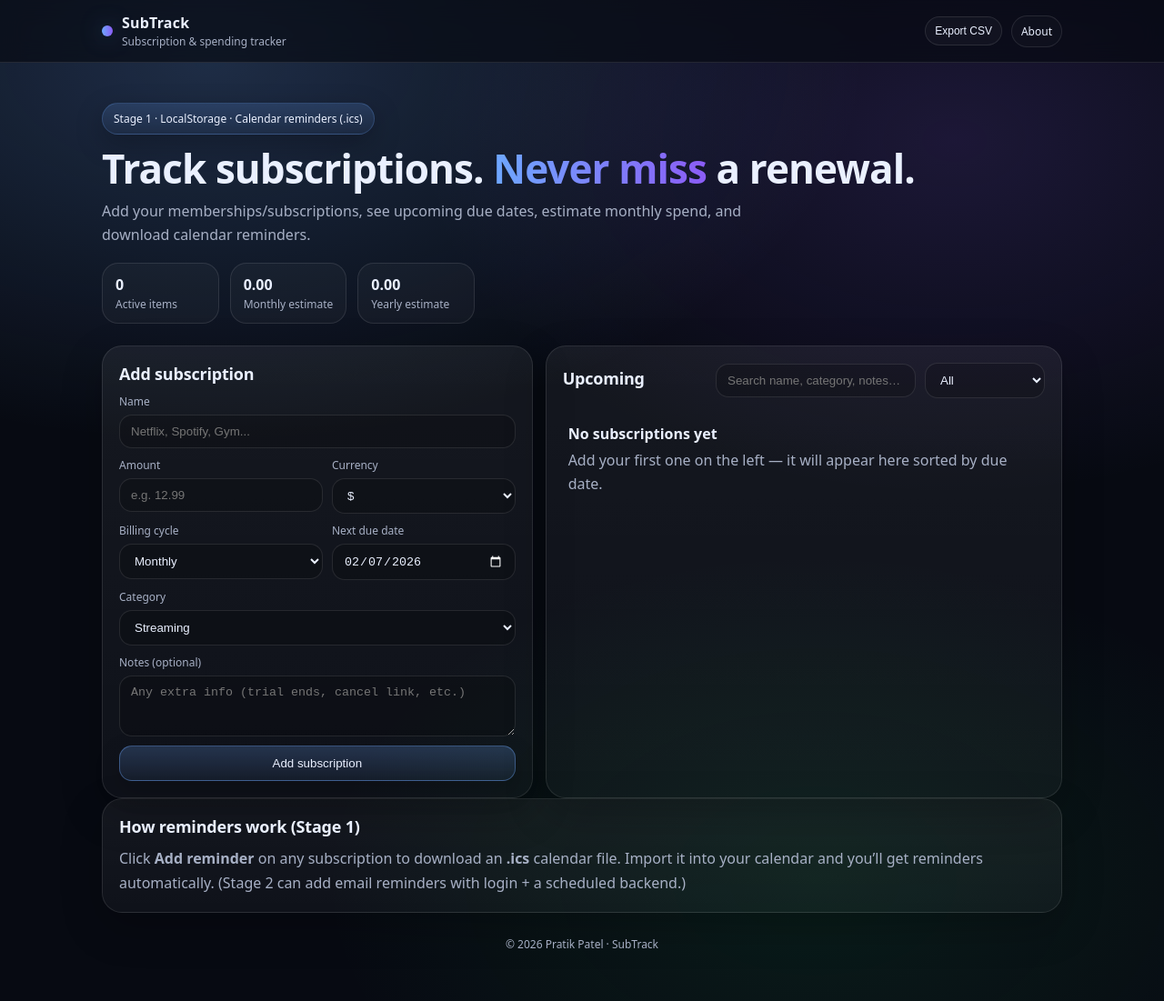
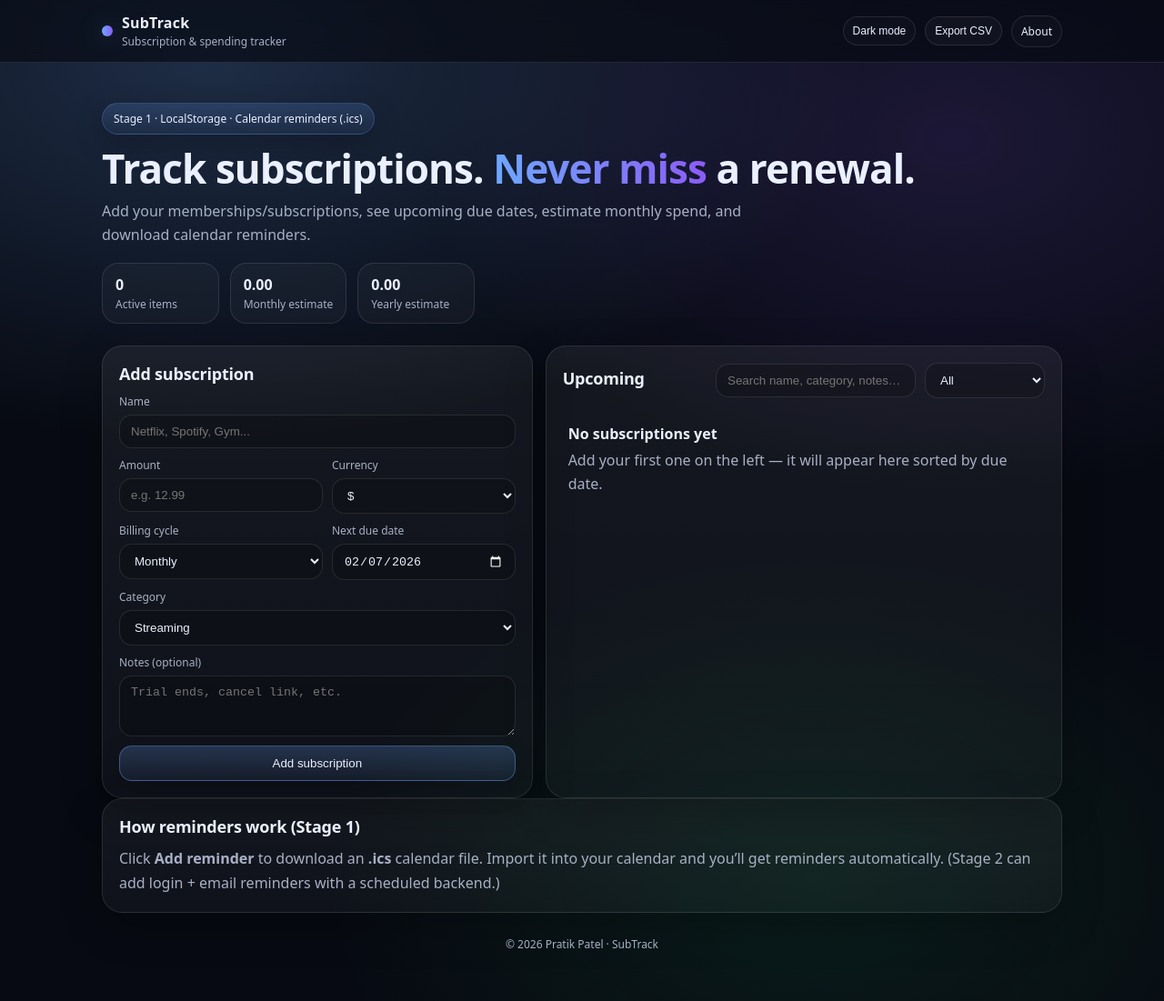
Before and after one commit to Pratik-Ptl/Subscription-Tracker, a React (Vite) app: page / in a window 1280 px wide. Shown: the whole page at 91% size. Built offline with nearby package versions, Linux system fonts and the light colour scheme.

Commit message:
Refactor theme handling and improve code clarity

```diff
--- a/src/App.jsx
+++ b/src/App.jsx
@@ -1,8 +1,9 @@
 import { useEffect, useMemo, useState } from "react";
 import "./App.css";
 
-/** ---------- Helpers (no extra files needed) ---------- **/
+/** ---------- Helpers ---------- **/
 const STORAGE_KEY = "subtrack:v1";
+const THEME_KEY = "subtrack:theme";
 
 function safeParse(json, fallback) {
   try {
@@ -22,13 +23,11 @@ function pad2(n) {
   return String(n).padStart(2, "0");
 }
 
-// Format as YYYY-MM-DD (local)
 function toYMD(date) {
   const d = new Date(date);
   return `${d.getFullYear()}-${pad2(d.getMonth() + 1)}-${pad2(d.getDate())}`;
 }
 
-// Parse YYYY-MM-DD as local date
 function fromYMD(ymd) {
   const [y, m, d] = ymd.split("-").map(Number);
   return new Date(y, (m || 1) - 1, d || 1);
@@ -49,11 +48,8 @@ function daysInMonth(year, monthIndex) {
 function addMonthsClamped(date, monthsToAdd) {
   const d = new Date(date);
   const day = d.getDate();
-
-  // Move to 1st to avoid overflow then clamp day
   d.setDate(1);
   d.setMonth(d.getMonth() + monthsToAdd);
-
   const dim = daysInMonth(d.getFullYear(), d.getMonth());
   d.setDate(Math.min(day, dim));
   return d;
@@ -61,21 +57,14 @@ function addMonthsClamped(date, monthsToAdd) {
 
 function nextDueYMD(currentYMD, cycle) {
   const current = fromYMD(currentYMD);
-
   let next;
   if (cycle === "weekly") {
     next = new Date(current);
     next.setDate(next.getDate() + 7);
-  } else if (cycle === "monthly") {
-    next = addMonthsClamped(current, 1);
-  } else if (cycle === "quarterly") {
-    next = addMonthsClamped(current, 3);
-  } else if (cycle === "yearly") {
-    next = addMonthsClamped(current, 12);
-  } else {
-    next = addMonthsClamped(current, 1);
-  }
-
+  } else if (cycle === "monthly") next = addMonthsClamped(current, 1);
+  else if (cycle === "quarterly") next = addMonthsClamped(current, 3);
+  else if (cycle === "yearly") next = addMonthsClamped(current, 12);
+  else next = addMonthsClamped(current, 1);
   return toYMD(next);
 }
 
@@ -125,12 +114,10 @@ function cycleToRRule(cycle) {
   return "FREQ=MONTHLY;INTERVAL=1";
 }
 
-// DTSTART as local “floating time” 09:00 to make it practical
 function makeICS(sub) {
   const dt = fromYMD(sub.nextDue);
   const dtstamp = new Date();
-  const dtStart =
-    `${dt.getFullYear()}${pad2(dt.getMonth() + 1)}${pad2(dt.getDate())}T090000`;
+  const dtStart = `${dt.getFullYear()}${pad2(dt.getMonth() + 1)}${pad2(dt.getDate())}T090000`;
   const dtStamp =
     `${dtstamp.getUTCFullYear()}${pad2(dtstamp.getUTCMonth() + 1)}${pad2(dtstamp.getUTCDate())}T${pad2(dtstamp.getUTCHours())}${pad2(dtstamp.getUTCMinutes())}${pad2(dtstamp.getUTCSeconds())}Z`;
 
@@ -140,7 +127,6 @@ function makeICS(sub) {
     `${sub.name}\nAmount: ${sub.currency}${Number(sub.amount || 0).toFixed(2)}\nCycle: ${sub.cycle}\nCategory: ${sub.category || "—"}\n\nCreated with SubTrack`
   );
 
-  // Alarm: 1 day before at 09:00
   const ics = [
     "BEGIN:VCALENDAR",
     "VERSION:2.0",
@@ -178,15 +164,13 @@ function toCSV(subs) {
 
   const rows = [
     headers.join(","),
-    ...subs.map((s) =>
-      headers.map((h) => escape(s[h])).join(",")
-    ),
+    ...subs.map((s) => headers.map((h) => escape(s[h])).join(",")),
   ];
 
   return rows.join("\n");
 }
 
-/** ---------- UI ---------- **/
+/** ---------- UI constants ---------- **/
 const CATEGORY_OPTIONS = [
   "Streaming",
   "Music",
@@ -216,7 +200,22 @@ function badgeForDue(days) {
   return { text: `Due in ${days}d`, tone: "muted" };
 }
 
+function getInitialTheme() {
+  const saved = localStorage.getItem(THEME_KEY);
+  if (saved === "light" || saved === "dark") return saved;
+
+  // Default to OS preference if nothing saved
+  const prefersDark =
+    typeof window !== "undefined" &&
+    window.matchMedia &&
+    window.matchMedia("(prefers-color-scheme: dark)").matches;
+
+  return prefersDark ? "dark" : "light";
+}
+
 export default function App() {
+  const [theme, setTheme] = useState(getInitialTheme);
+
   const [subs, setSubs] = useState(() => {
     const raw = localStorage.getItem(STORAGE_KEY);
     return safeParse(raw, []);
@@ -238,6 +237,11 @@ export default function App() {
   const [editingId, setEditingId] = useState(null);
 
   useEffect(() => {
+    document.documentElement.dataset.theme = theme;
+    localStorage.setItem(THEME_KEY, theme);
+  }, [theme]);
+
+  useEffect(() => {
     localStorage.setItem(STORAGE_KEY, JSON.stringify(subs));
   }, [subs]);
 
@@ -254,10 +258,7 @@ export default function App() {
         const matchesCat = filterCat === "All" || s.category === filterCat;
         return matchesQuery && matchesCat;
       })
-      .sort((a, b) => {
-        // sort by nextDue ascending
-        return fromYMD(a.nextDue).getTime() - fromYMD(b.nextDue).getTime();
-      });
+      .sort((a, b) => fromYMD(a.nextDue).getTime() - fromYMD(b.nextDue).getTime());
   }, [subs, query, filterCat]);
 
   const totals = useMemo(() => {
@@ -302,14 +303,11 @@ export default function App() {
       nextDue: form.nextDue,
       category: form.category,
       notes: form.notes?.trim() ?? "",
-      createdAt: editingId ? undefined : new Date().toISOString(),
       updatedAt: new Date().toISOString(),
     };
 
     setSubs((prev) => {
-      if (editingId) {
-        return prev.map((s) => (s.id === editingId ? { ...s, ...payload } : s));
-      }
+      if (editingId) return prev.map((s) => (s.id === editingId ? { ...s, ...payload } : s));
       return [payload, ...prev];
     });
 
@@ -337,7 +335,11 @@ export default function App() {
 
   function onMarkPaid(sub) {
     const next = nextDueYMD(sub.nextDue, sub.cycle);
-    setSubs((prev) => prev.map((s) => (s.id === sub.id ? { ...s, nextDue: next, updatedAt: new Date().toISOString() } : s)));
+    setSubs((prev) =>
+      prev.map((s) =>
+        s.id === sub.id ? { ...s, nextDue: next, updatedAt: new Date().toISOString() } : s
+      )
+    );
   }
 
   function exportCSV() {
@@ -347,7 +349,9 @@ export default function App() {
 
   function downloadICS(sub) {
     const ics = makeICS(sub);
-    const safeName = sub.name.replace(/[^\w\- ]+/g, "").trim().replace(/\s+/g, "-").toLowerCase() || "subscription";
+    const safeName =
+      sub.name.replace(/[^\w\- ]+/g, "").trim().replace(/\s+/g, "-").toLowerCase() ||
+      "subscription";
     downloadFile(`reminder-${safeName}.ics`, ics, "text/calendar;charset=utf-8");
   }
 
@@ -364,6 +368,13 @@ export default function App() {
           </div>
 
           <div className="navRight">
+            <button
+              className="chipBtn ghost"
+              onClick={() => setTheme((t) => (t === "dark" ? "light" : "dark"))}
+              title="Toggle theme"
+            >
+              {theme === "dark" ? "Light mode" : "Dark mode"}
+            </button>
             <button className="chipBtn" onClick={exportCSV} title="Export all subscriptions to CSV">
               Export CSV
             </button>
@@ -392,15 +403,11 @@ export default function App() {
               <div className="statLabel">Active items</div>
             </div>
             <div className="stat">
-              <div className="statNum">
-                {totals.monthly.toFixed(2)}
-              </div>
+              <div className="statNum">{totals.monthly.toFixed(2)}</div>
               <div className="statLabel">Monthly estimate</div>
             </div>
             <div className="stat">
-              <div className="statNum">
-                {totals.yearly.toFixed(2)}
-              </div>
+              <div className="statNum">{totals.yearly.toFixed(2)}</div>
               <div className="statLabel">Yearly estimate</div>
             </div>
           </div>
@@ -411,8 +418,8 @@ export default function App() {
             <div className="cardHead">
               <h2>{editingId ? "Edit subscription" : "Add subscription"}</h2>
               {editingId ? (
-                <button className="smallBtn" onClick={resetForm}>
-                  Cancel edit
+                <button className="smallBtn ghost" onClick={resetForm}>
+                  Cancel
                 </button>
               ) : null}
             </div>
@@ -444,7 +451,9 @@ export default function App() {
                   Currency
                   <select value={form.currency} onChange={(e) => setForm((p) => ({ ...p, currency: e.target.value }))}>
                     {CURRENCY_OPTIONS.map((c) => (
-                      <option key={c} value={c}>{c}</option>
+                      <option key={c} value={c}>
+                        {c}
+                      </option>
                     ))}
                   </select>
                 </label>
@@ -455,7 +464,9 @@ export default function App() {
                   Billing cycle
                   <select value={form.cycle} onChange={(e) => setForm((p) => ({ ...p, cycle: e.target.value }))}>
                     {CYCLE_OPTIONS.map((c) => (
-                      <option key={c.value} value={c.value}>{c.label}</option>
+                      <option key={c.value} value={c.value}>
+                        {c.label}
+                      </option>
                     ))}
                   </select>
                 </label>
@@ -475,7 +486,9 @@ export default function App() {
                 Category
                 <select value={form.category} onChange={(e) => setForm((p) => ({ ...p, category: e.target.value }))}>
                   {CATEGORY_OPTIONS.map((c) => (
-                    <option key={c} value={c}>{c}</option>
+                    <option key={c} value={c}>
+                      {c}
+                    </option>
                   ))}
                 </select>
               </label>
@@ -485,7 +498,7 @@ export default function App() {
                 <textarea
                   value={form.notes}
                   onChange={(e) => setForm((p) => ({ ...p, notes: e.target.value }))}
-                  placeholder="Any extra info (trial ends, cancel link, etc.)"
+                  placeholder="Trial ends, cancel link, etc."
                   rows={3}
                 />
               </label>
@@ -509,7 +522,9 @@ export default function App() {
                 <select value={filterCat} onChange={(e) => setFilterCat(e.target.value)}>
                   <option value="All">All</option>
                   {CATEGORY_OPTIONS.map((c) => (
-                    <option key={c} value={c}>{c}</option>
+                    <option key={c} value={c}>
+                      {c}
+                    </option>
                   ))}
                 </select>
               </div>
@@ -536,18 +551,18 @@ export default function App() {
                             <span className="metaText">{s.category || "—"}</span>
                             <span className="dot" />
                             <span className="metaText">
-                              {s.currency}{Number(s.amount).toFixed(2)} · {s.cycle}
+                              {s.currency}
+                              {Number(s.amount).toFixed(2)} · {s.cycle}
                             </span>
                           </div>
                         </div>
 
                         <div className="itemAmt">
                           <div className="amtMain">
-                            {s.currency}{Number(s.amount).toFixed(2)}
+                            {s.currency}
+                            {Number(s.amount).toFixed(2)}
                           </div>
-                          <div className="amtSub">
-                            ~{monthlyEquivalent(s.amount, s.cycle).toFixed(2)}/mo
-                          </div>
+                          <div className="amtSub">~{monthlyEquivalent(s.amount, s.cycle).toFixed(2)}/mo</div>
                         </div>
                       </div>
 
@@ -580,13 +595,13 @@ export default function App() {
           </section>
         </div>
 
-        <section id="about" className="card">
+        <section id="about" className="card aboutCard">
           <div className="cardHead">
             <h2>How reminders work (Stage 1)</h2>
           </div>
           <p className="aboutText">
-            Click <b>Add reminder</b> on any subscription to download an <b>.ics</b> calendar file. Import it into your calendar
-            and you’ll get reminders automatically. (Stage 2 can add email reminders with login + a scheduled backend.)
+            Click <b>Add reminder</b> to download an <b>.ics</b> calendar file. Import it into your calendar and you’ll get reminders
+            automatically. (Stage 2 can add login + email reminders with a scheduled backend.)
           </p>
         </section>
 
```
